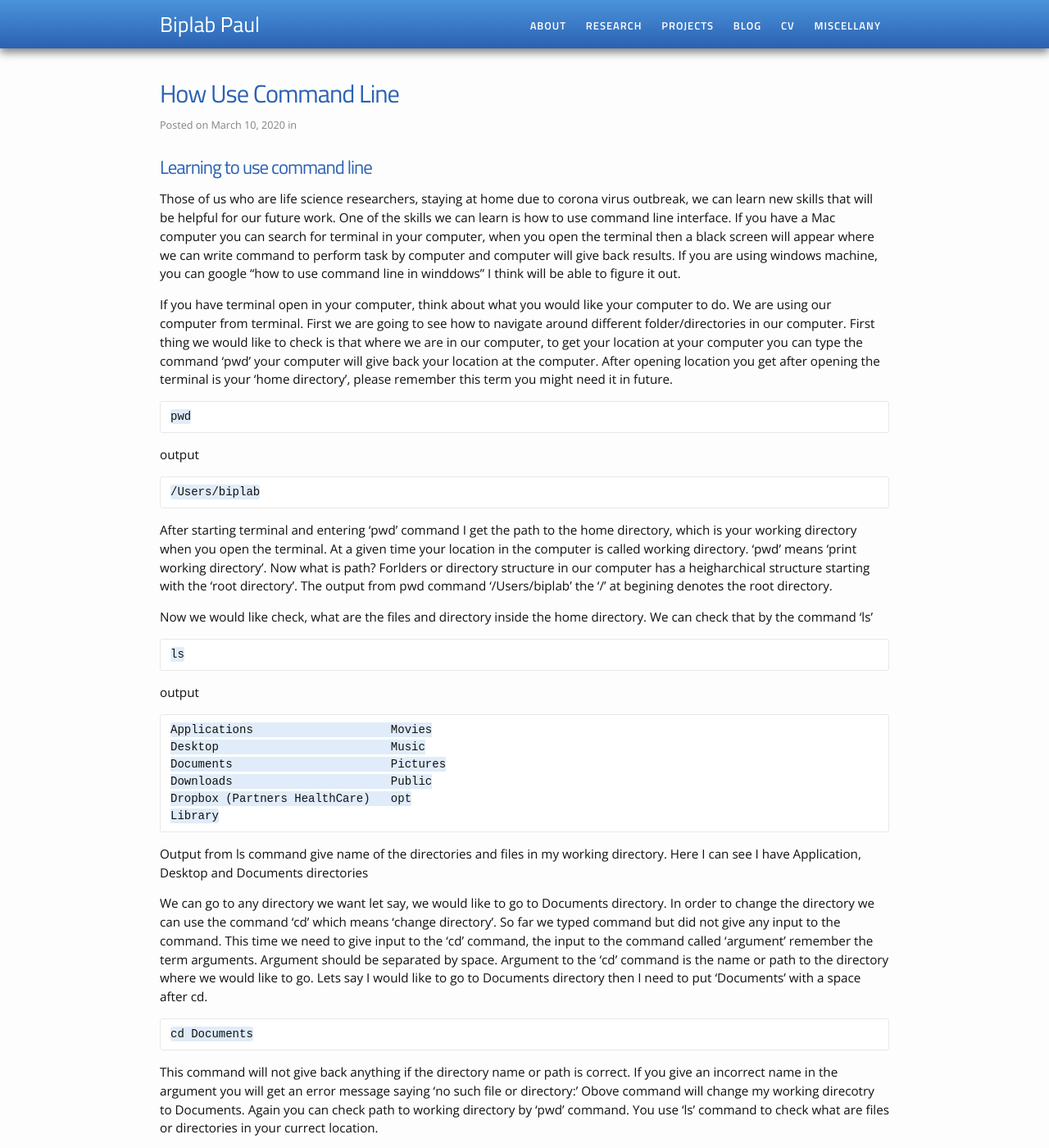
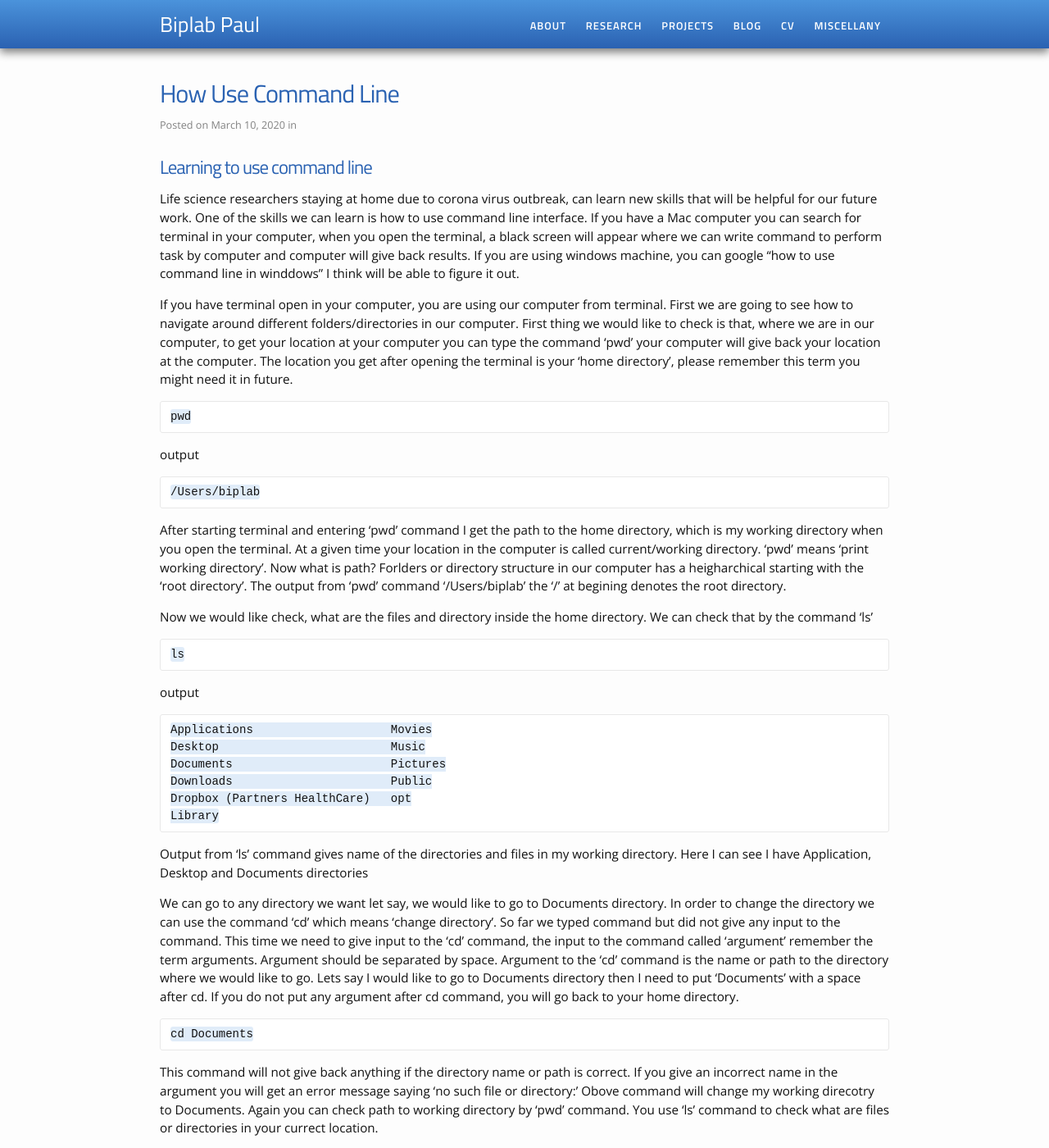
Before and after one commit to biplabua/biplabua.github.io, a Jekyll site: the page built from _posts/2020-03-10-How-use-command-line.markdown, in a window 1280 px wide and 1400 px high. Shown: the whole window at 82% size. Built offline with Jekyll 4.4.1, drawn with Linux system fonts in a browser that asks for light colours; our own code applies the rules of GitHub Pages for plain Markdown files.

Commit message:
command line

````diff
--- a/_posts/2020-03-10-How-use-command-line.markdown
+++ b/_posts/2020-03-10-How-use-command-line.markdown
@@ -2,9 +2,9 @@
 
 # Learning to use command line
 
-Those of us who are life science researchers, staying at home due to corona virus outbreak, we can learn new skills that will be helpful for our future work. One of the skills we can learn is how to use command line interface. If you have a Mac computer you can search for terminal in your computer, when you open the terminal then a black screen will appear where we can write command to perform task by computer and computer will give back results. If you are using windows machine, you can google "how to use command line in winddows" I think will be able to figure it out.
+Life science researchers staying at home due to corona virus outbreak, can learn new skills that will be helpful for our future work. One of the skills we can learn is how to use command line interface. If you have a Mac computer you can search for terminal in your computer, when you open the terminal, a black screen will appear where we can write command to perform task by computer and computer will give back results. If you are using windows machine, you can google "how to use command line in winddows" I think will be able to figure it out.
 
-If you have terminal open in your computer, think about what you would like your computer to do. We are using our computer from terminal. First we are going to see how to navigate around different folder/directories in our computer. First thing we would like to check is that where we are in our computer, to get your location at your computer you can type the command 'pwd' your computer will give back your location at the computer. After opening location you get after opening the terminal is your 'home directory', please remember this term you might need it in future.
+If you have terminal open in your computer, you are using our computer from terminal. First we are going to see how to navigate around different folders/directories in our computer. First thing we would like to check is that, where we are in our computer, to get your location at your computer you can type the command 'pwd' your computer will give back your location at the computer. The location you get after opening the terminal is your 'home directory', please remember this term you might need it in future.
 
 ```
 pwd
@@ -15,7 +15,7 @@ output
 /Users/biplab
 ```
 
-After starting terminal and entering 'pwd' command I get the path to the home directory, which is your working directory when you open the terminal. At a given time your location in the computer is called working directory. 'pwd' means 'print working directory'. Now what is path? Forlders or directory structure in our computer has a heigharchical structure starting with the 'root directory'. The output from pwd command '/Users/biplab' the '/' at begining denotes the root directory.
+After starting terminal and entering 'pwd' command I get the path to the home directory, which is my working directory when you open the terminal. At a given time your location in the computer is called current/working directory. 'pwd' means 'print working directory'. Now what is path? Forlders or directory structure in our computer has a heigharchical starting with the 'root directory'. The output from 'pwd' command '/Users/biplab' the '/' at begining denotes the root directory.
 
 Now we would like check, what are the files and directory inside the home directory. We can check that by the command 'ls'
 
@@ -32,9 +32,9 @@ Dropbox (Partners HealthCare)	opt
 Library
 ```
 
-Output from ls command give name of the directories and files in my working directory. Here I can see I have Application, Desktop and Documents directories
+Output from 'ls' command gives name of the directories and files in my working directory. Here I can see I have Application, Desktop and Documents directories
 
-We can go to any directory we want let say, we would like to go to Documents directory. In order to change the directory we can use the command 'cd' which means 'change directory'. So far we typed command but did not give any input to the command. This time we need to give input to the 'cd' command, the input to the command called 'argument' remember the term arguments. Argument should be separated by space. Argument to the 'cd' command is the name or path to the directory where we would like to go. Lets say I would like to go to Documents directory then I need to put 'Documents' with a space after cd.
+We can go to any directory we want let say, we would like to go to Documents directory. In order to change the directory we can use the command 'cd' which means 'change directory'. So far we typed command but did not give any input to the command. This time we need to give input to the 'cd' command, the input to the command called 'argument' remember the term arguments. Argument should be separated by space. Argument to the 'cd' command is the name or path to the directory where we would like to go. Lets say I would like to go to Documents directory then I need to put 'Documents' with a space after cd. If you do not put any argument after cd command, you will go back to your home directory.
 ```
 cd Documents
 ```
````
